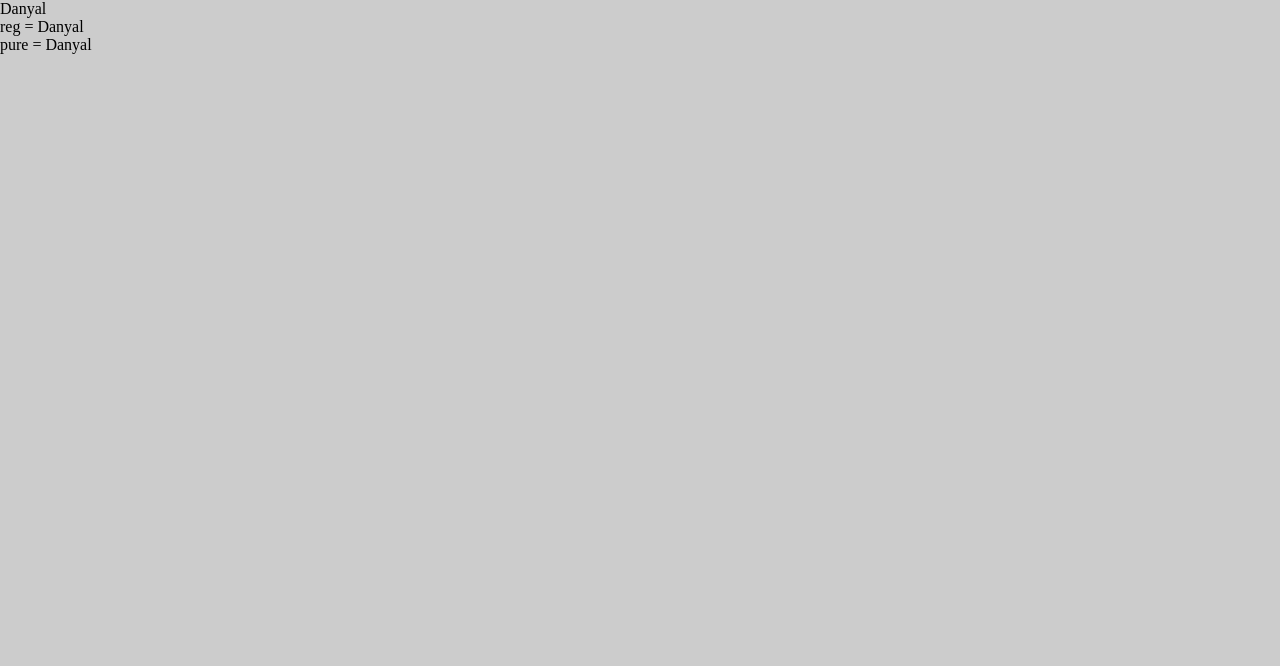
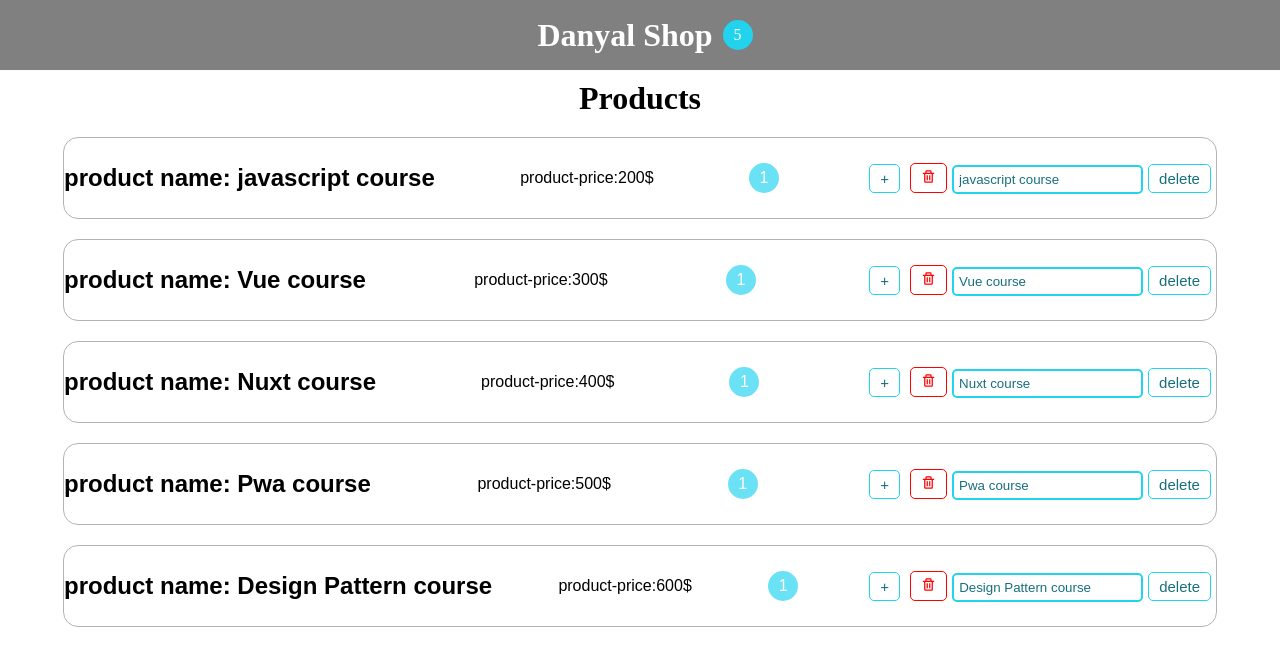
Before and after one commit to danyalbani240/learning-react, a React (Create React App) app: page / in a window 1280 px wide. Shown: the top 666 px of the page. Built offline with nearby package versions, Linux system fonts and the light colour scheme.

Commit message:
going back normall

```diff
--- a/src/App.js
+++ b/src/App.js
@@ -1,7 +1,6 @@
 import React from "react";
 import ProductList from "./product-list/ProductList";
 import Navbar from "./NavBar/Navbar";
-import Parent from "./pure/Parent";
 import "./App.css";
 
 //class component
@@ -95,24 +94,23 @@ class App extends React.Component {
 
 	render() {
 		return (
-			// <div className="container">
-			// 	<Navbar
-			// 		totalSum={
-			// 			this.state.products.filter(
-			// 				(product) => product.number >= 1
-			// 			).length
-			// 		}
-			// 	/>
-			// 	<h1>Products</h1>
-			// 	<ProductList
-			// 		onIncrement={this.incrementProduct}
-			// 		onDecrement={this.decrementProduct}
-			// 		onDelete={this.handleDelete}
-			// 		onChange={this.handleChange}
-			// 		products={this.state.products}
-			// 	/>
-			// </div>
-			<Parent />
+			<div className="container">
+				<Navbar
+					totalSum={
+						this.state.products.filter(
+							(product) => product.number >= 1
+						).length
+					}
+				/>
+				<h1>Products</h1>
+				<ProductList
+					onIncrement={this.incrementProduct}
+					onDecrement={this.decrementProduct}
+					onDelete={this.handleDelete}
+					onChange={this.handleChange}
+					products={this.state.products}
+				/>
+			</div>
 		);
 	}
 }
--- a/src/pure/Parent.js
+++ /dev/null
@@ -1,22 +0,0 @@
-import React, { Component } from "react";
-import Pure from "./Pure";
-import Reg from "./Reg";
-class Parent extends Component {
-	state = { name: "Danyal" };
-	componentDidMount() {
-		setInterval(() => this.setState({ name: "Danyal" }), 1000);
-	}
-	render() {
-		console.log("p");
-		return (
-			<div>
-				{this.state.name}
-				<Reg name={this.state.name} />
-				{/* pure component will checks the prevProp And State and if there was a change then it will Rerender if there wasn't well it stays same and it makes performance better */}
-				<Pure name={this.state.name} />
-			</div>
-		);
-	}
-}
-
-export default Parent;
--- a/src/pure/Pure.js
+++ /dev/null
@@ -1,9 +0,0 @@
-import React, { PureComponent } from "react";
-class Pure extends PureComponent {
-	render() {
-		console.log("pure");
-		return <div>pure = {this.props.name}</div>;
-	}
-}
-
-export default Pure;
--- a/src/pure/Reg.js
+++ /dev/null
@@ -1,10 +0,0 @@
-import React, { Component } from "react";
-class Reg extends Component {
-	render() {
-		console.log("reg");
-
-		return <div>reg = {this.props.name}</div>;
-	}
-}
-
-export default Reg;
```
